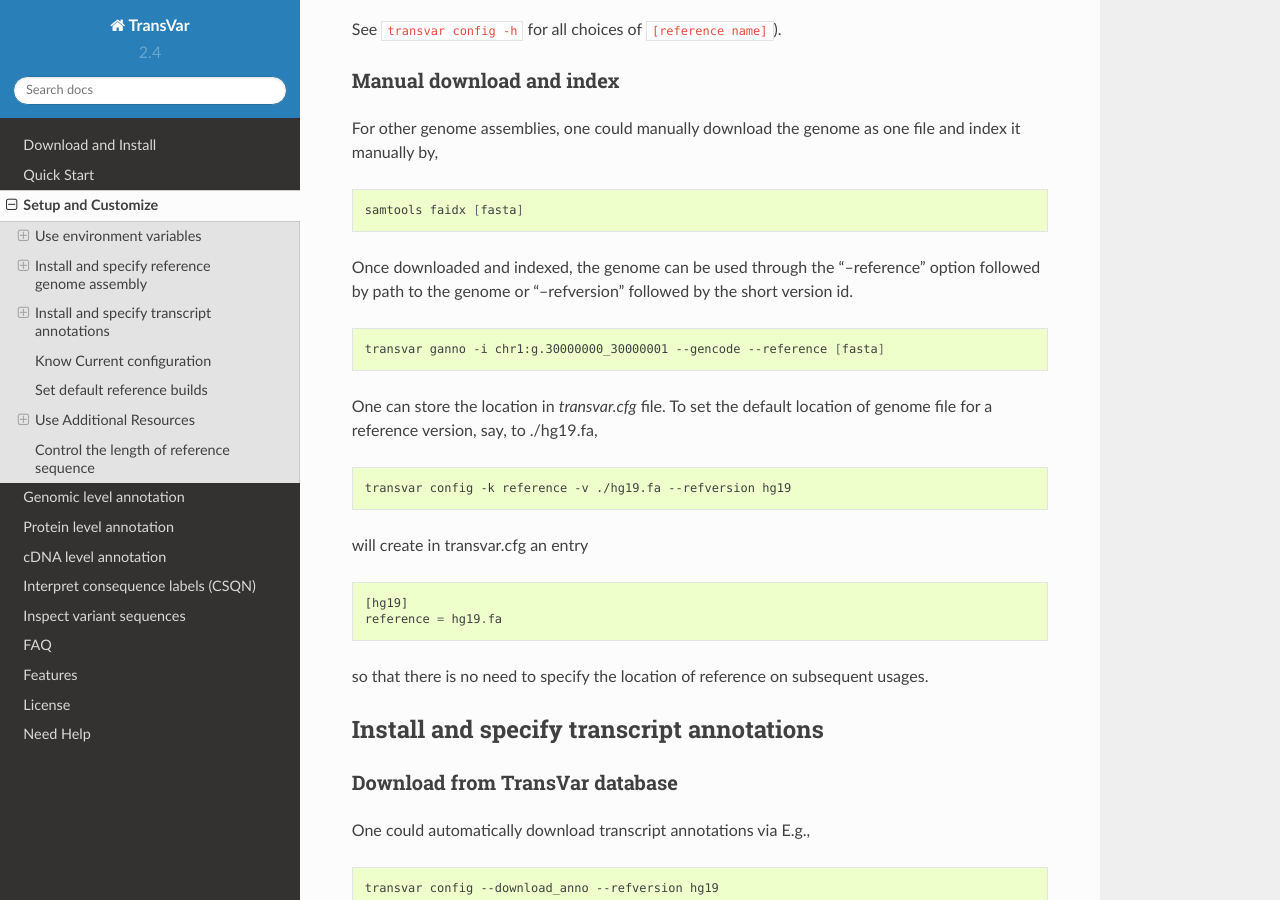
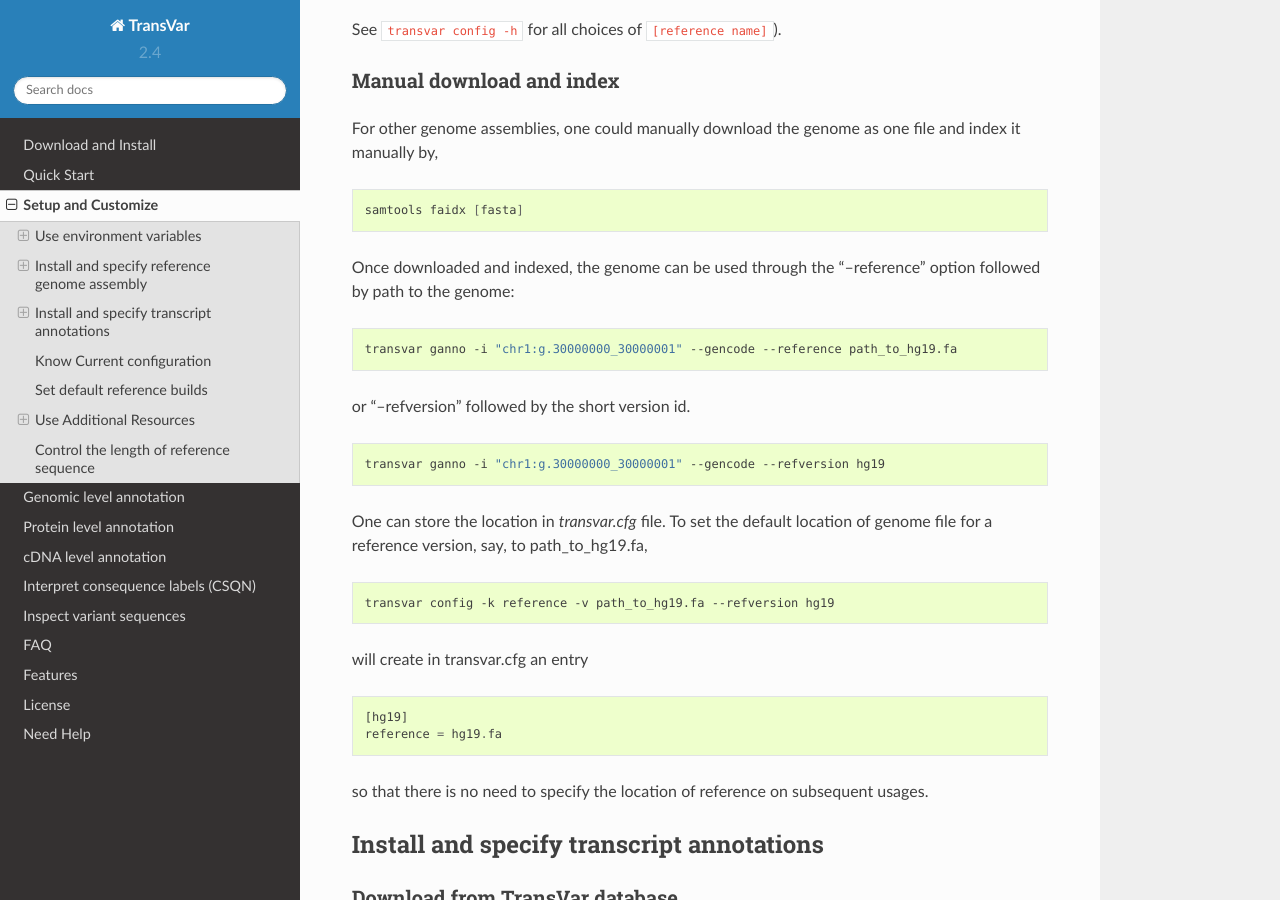
Before and after one commit to zwdzwd/transvar, a Sphinx documentation site: the page built from docs/source/setup_and_customize_transvar.rst, in a window 1280 px wide and 900 px high, scrolled down 892 px. Built offline with Sphinx 7.4.7 and the Read the Docs theme 2.0.0, drawn with Linux system fonts in a browser that asks for light colours; some of the changed text lies outside the part shown.

Commit message:
minor, message omitted

```diff
--- a/docs/source/setup_and_customize_transvar.rst
+++ b/docs/source/setup_and_customize_transvar.rst
@@ -50,17 +50,23 @@
 
    samtools faidx [fasta]
 
-Once downloaded and indexed, the genome can be used through the "--reference" option followed by path to the genome or "--refversion" followed by the short version id.
+Once downloaded and indexed, the genome can be used through the "--reference" option followed by path to the genome:
 
 .. code:: bash
 
-  transvar ganno -i chr1:g.30000000_30000001 --gencode --reference [fasta]
+  transvar ganno -i "chr1:g.30000000_30000001" --gencode --reference path_to_hg19.fa
 
-One can store the location in `transvar.cfg` file. To set the default location of genome file for a reference version, say, to ./hg19.fa,
+or "--refversion" followed by the short version id.
 
 .. code:: bash
 
-   transvar config -k reference -v ./hg19.fa --refversion hg19
+  transvar ganno -i "chr1:g.30000000_30000001" --gencode --refversion hg19
+
+One can store the location in `transvar.cfg` file. To set the default location of genome file for a reference version, say, to path_to_hg19.fa,
+
+.. code:: bash
+
+   transvar config -k reference -v path_to_hg19.fa --refversion hg19
 
 will create in transvar.cfg an entry
 
```
Also changed, not shown: other parts of docs/source/setup_and_customize_transvar.rst (+1 -1 lines).
